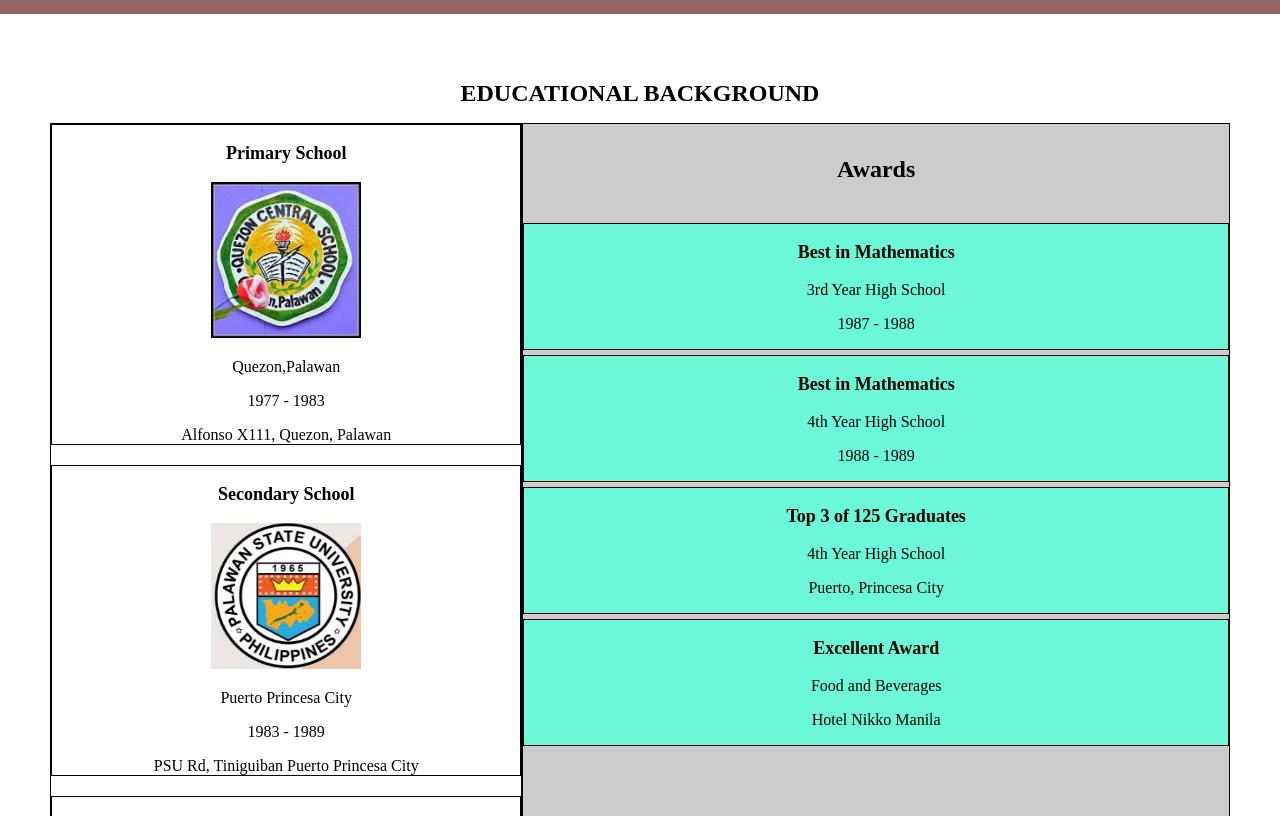
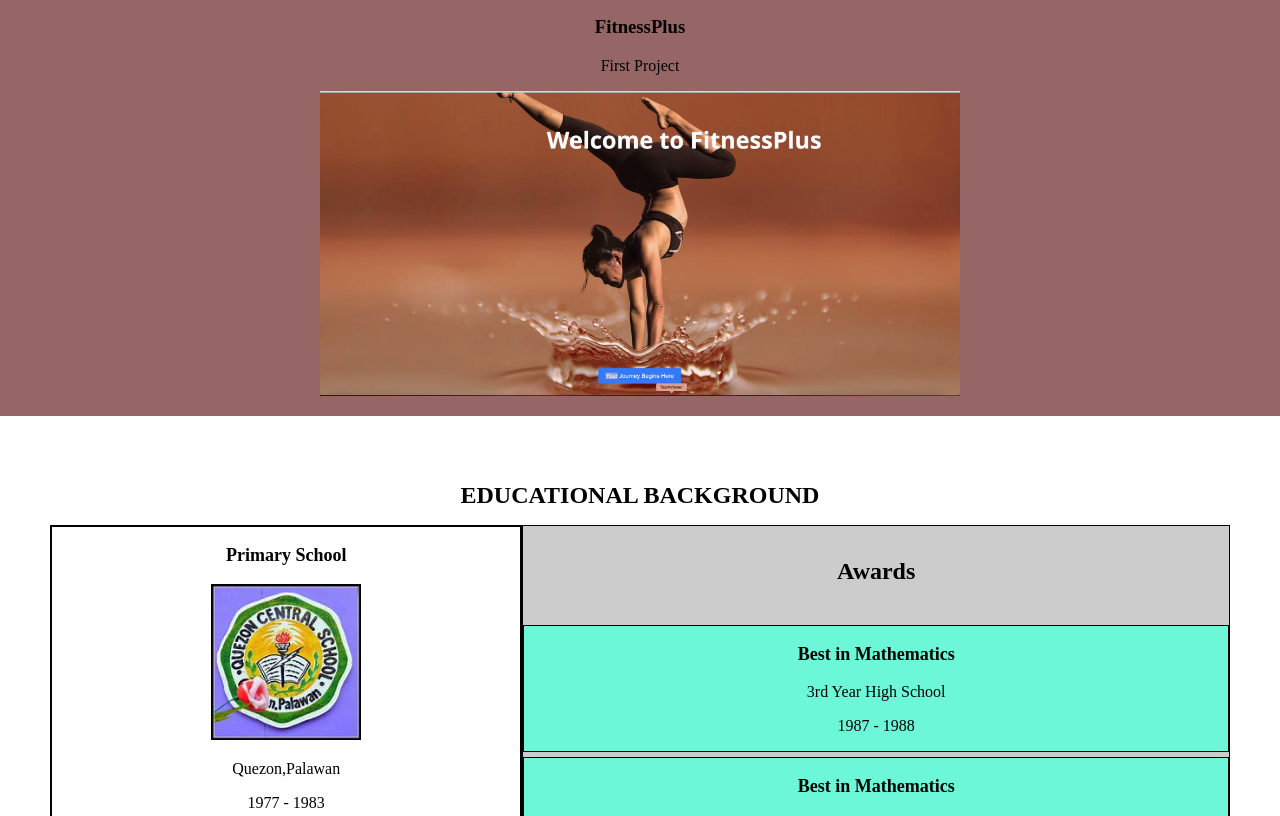
Before and after one commit to hyperlitz/Litobanano, a plain HTML site: page index.html in a window 1280 px wide. Shown: the part 2008-2824 px from the top of the page. Drawn offline with Linux system fonts and the light colour scheme; a web font is replaced by a local one.

Commit message:
updated file to Portfollio
added to my Portfollio

```diff
--- a/index.html
+++ b/index.html
@@ -122,6 +122,11 @@
           <p>First Assignment</p>
           <div>
             <a href="https://hyperlitz.github.io/HORIZON/" target="_blank"><img src="Hor.png" alt="Image of HORIZON Website"></a>
+          </div>
+          <h3>FitnessPlus</h3>
+          <p>First Project</p>
+          <div>
+            <a href="https://hyperlitz.github.io/fitnessplus/" target="_blank"><img src="images/fit1.png" alt="Image of fitnessplus Website"></a>
           </div>
       </div>
       <!-----------------------------------------------------End Project------------------------------------------------>
```
Also changed, not shown: images/fit1.png (added).
